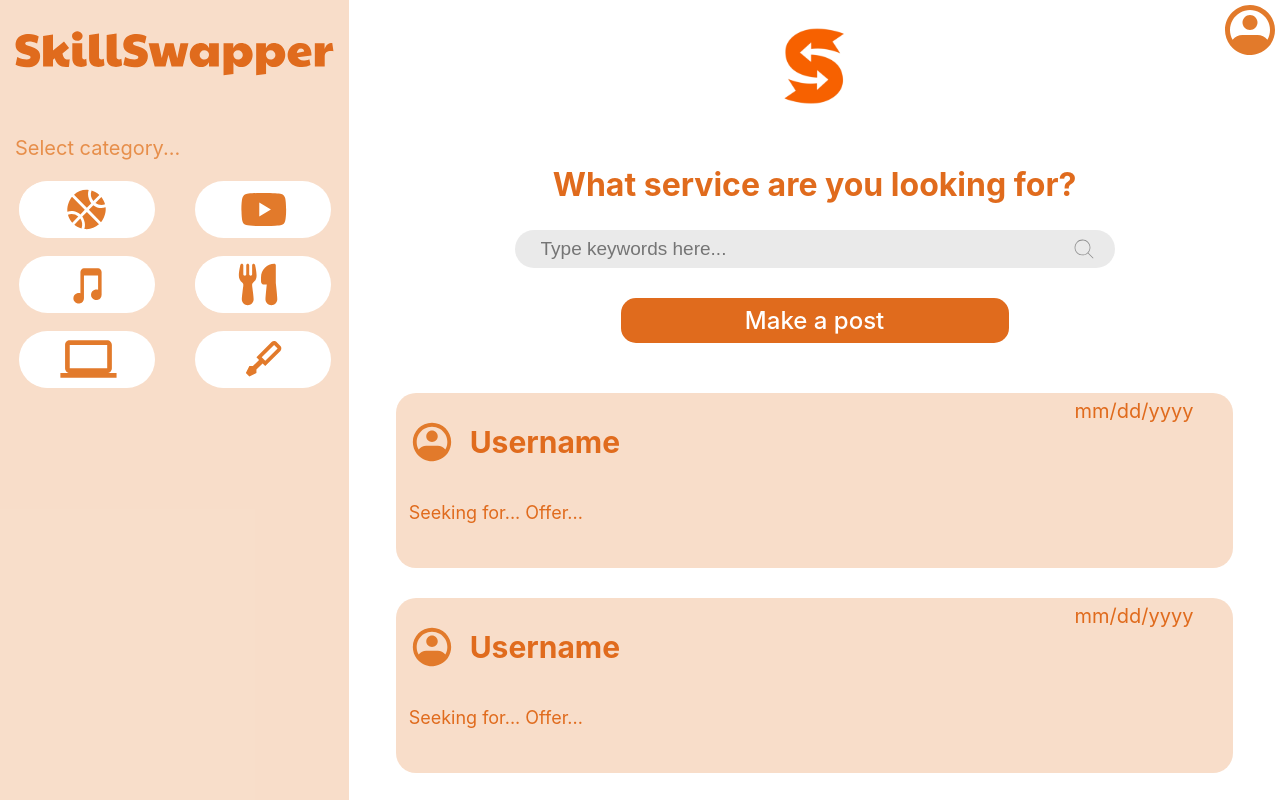
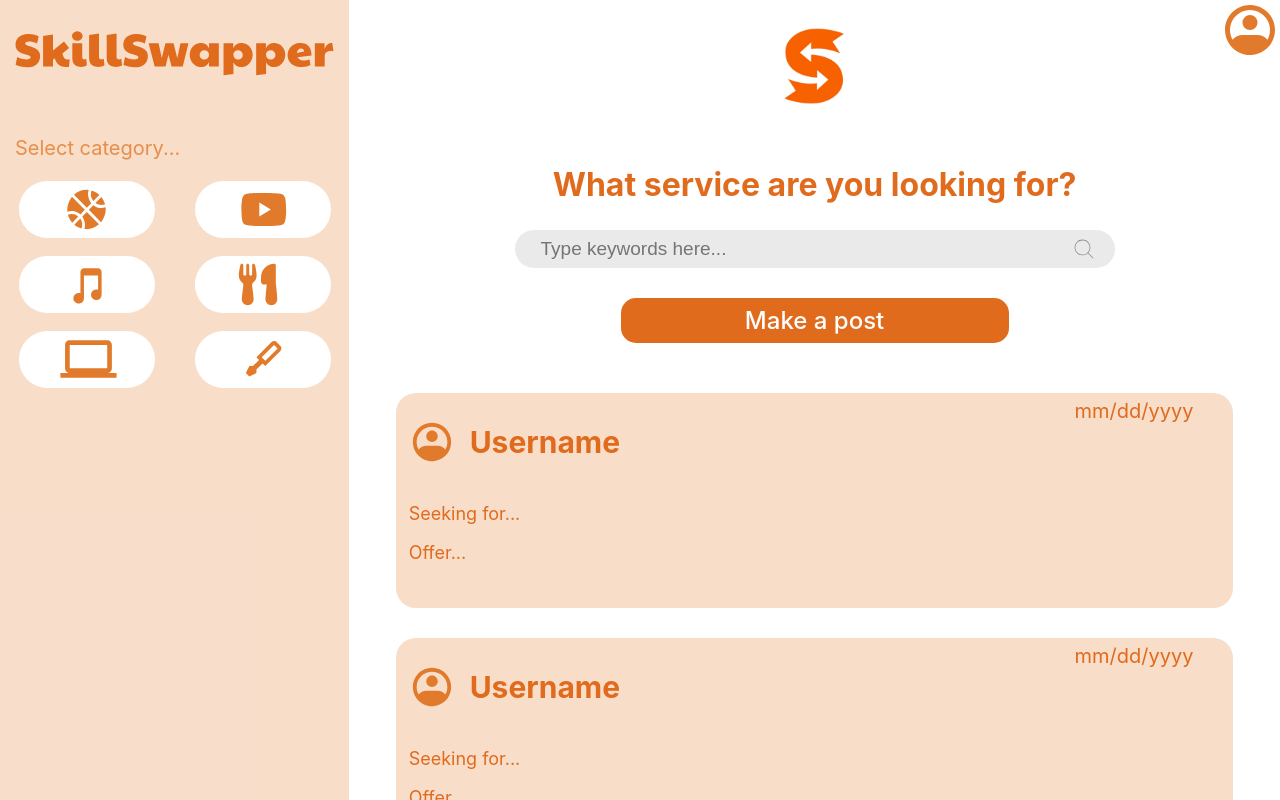
Before and after one commit to haileyhemmingsen/skillswapper, a React (Create React App) app in the folder react-login/frontend/: page /homepage in a window 1280 px wide. Shown: the top 800 px of the page. Built offline with nearby package versions, Linux system fonts and the light colour scheme.

Commit message:
making \n actually newline

```diff
--- a/react-login/frontend/src/skillswapper_components/homepage/MainFeed/ServicePost.jsx
+++ b/react-login/frontend/src/skillswapper_components/homepage/MainFeed/ServicePost.jsx
@@ -3,6 +3,7 @@ import styles from './ServicePost.module.css';
 import userImage from '../../../images/user.svg';
 
 function ServicePost({ username, date, content }) {
+  const contentLines = content.split('\n');
   return (
     <article className={styles.postContainer}>
       <header className={styles.postHeader}>
@@ -12,7 +13,11 @@ function ServicePost({ username, date, content }) {
         </div>
         <time className={styles.postDate}>{date}</time>
       </header>
-      <p className={styles.postContent}>{content}</p>
+      <div className={styles.postContent}>
+        {contentLines.map((line, index) => (
+          <p key={index} className={styles.contentLine}>{line}</p>
+        ))}
+      </div>
     </article>
   );
 }
--- a/react-login/frontend/src/skillswapper_components/homepage/MainFeed/ServicePost.module.css
+++ b/react-login/frontend/src/skillswapper_components/homepage/MainFeed/ServicePost.module.css
@@ -69,7 +69,7 @@
 
 .postContent {
   font-size: 18px;
-  margin-top: 17px;
+  /* margin-top: 17px; */
   width: 770px;
 }
 
```
